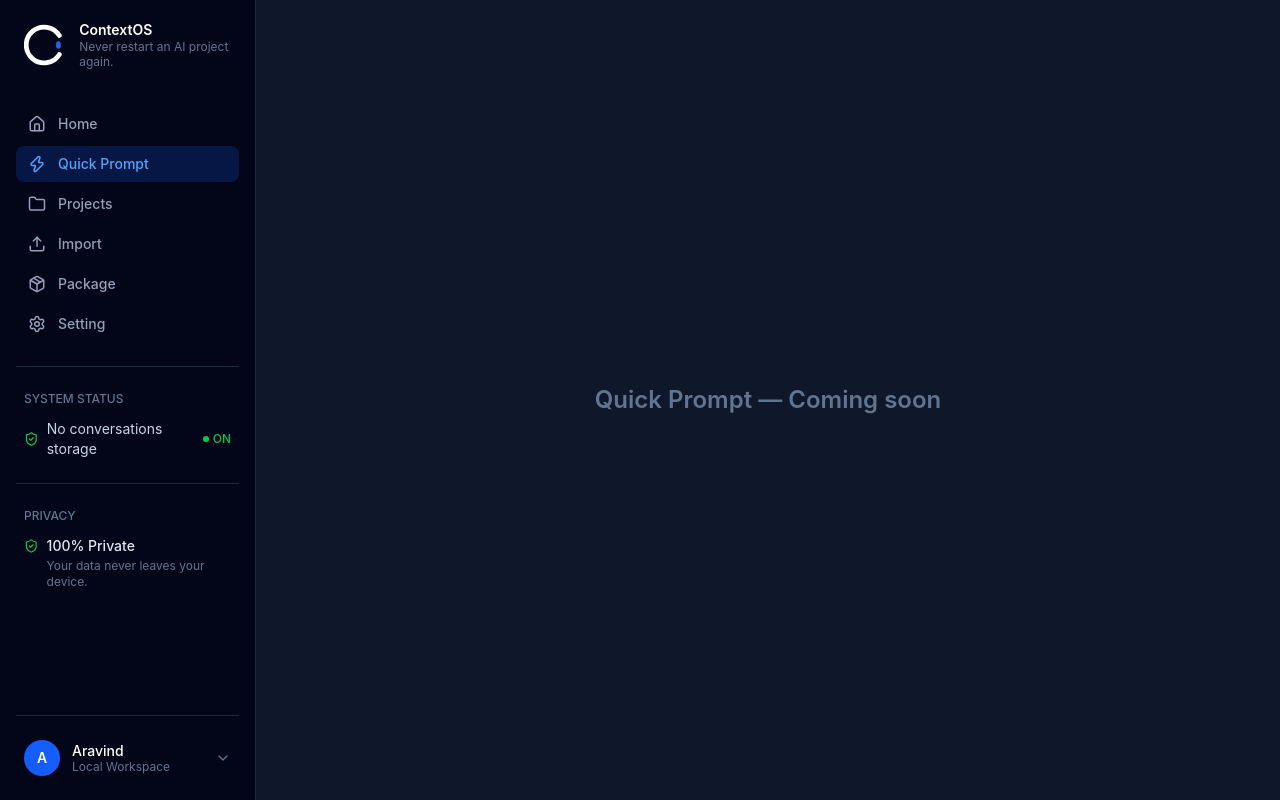
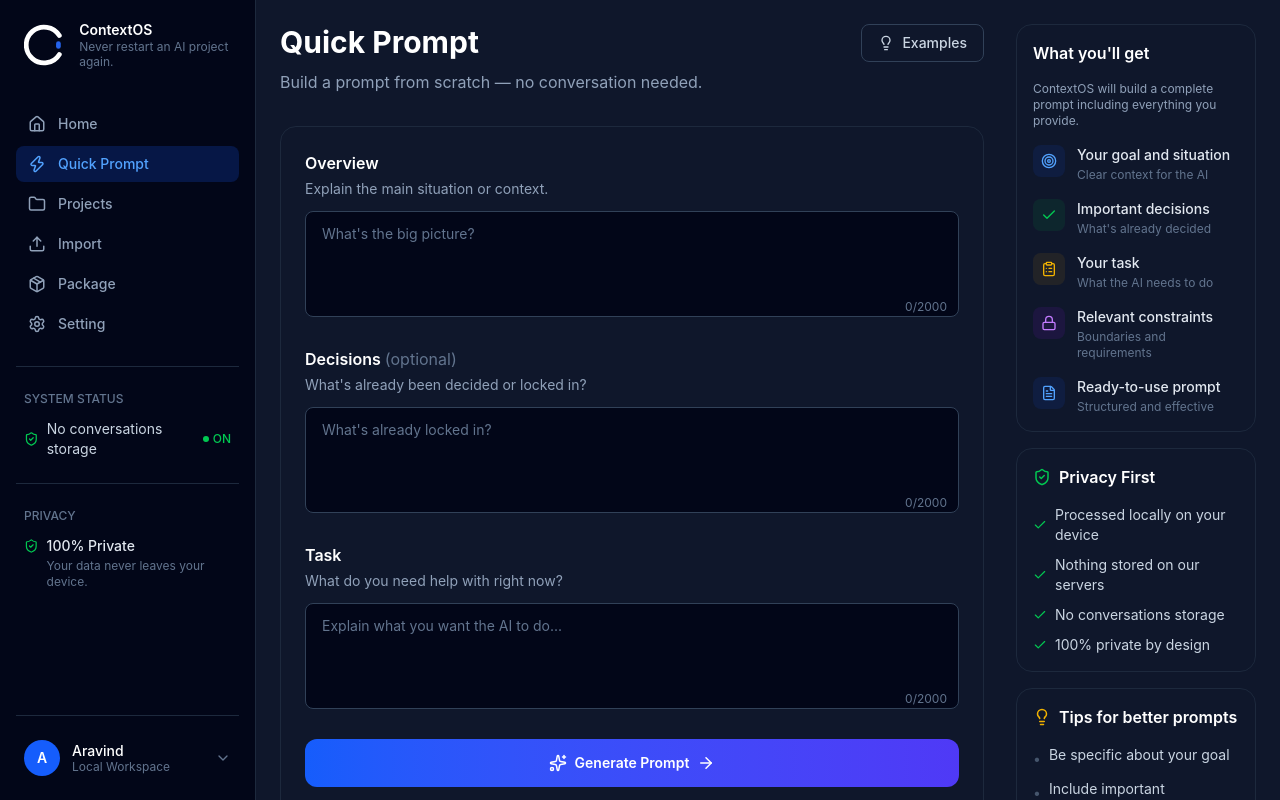
Before and after one commit to Ernest4599/Contextos-desktop-frontend-, a React (Vite) app: page /quick-prompt in a window 1280 px wide. Built offline with nearby package versions, Linux system fonts and the light colour scheme.

Commit message:
Add Quick Prompt page with form, What you'll get, Privacy First, and Tips panels

```diff
--- a/src/App.tsx
+++ b/src/App.tsx
@@ -3,6 +3,7 @@ import Sidebar from './Sidebar'
 import Home from './Home'
 import Import from './Import'
 import Processing from './Processing'
+import QuickPrompt from './QuickPrompt'
 import ComingSoon from './ComingSoon'
 
 function App() {
@@ -11,7 +12,7 @@ function App() {
       <Sidebar />
       <Routes>
         <Route path="/" element={<Home />} />
-        <Route path="/quick-prompt" element={<ComingSoon title="Quick Prompt" />} />
+        <Route path="/quick-prompt" element={<QuickPrompt />} />
         <Route path="/projects" element={<ComingSoon title="Projects" />} />
         <Route path="/import" element={<Import />} />
         <Route path="/processing" element={<Processing />} />
--- /dev/null
+++ b/src/QuickPrompt.tsx
@@ -0,0 +1,203 @@
+import { useState } from 'react'
+import { Lightbulb, Sparkles, ArrowRight, ShieldCheck, Target, Check, ClipboardList, Lock, FileText } from 'lucide-react'
+
+function QuickPrompt() {
+  const [overview, setOverview] = useState('')
+  const [decisions, setDecisions] = useState('')
+  const [task, setTask] = useState('')
+
+  return (
+    <div className="flex-1 flex gap-8 p-6 h-screen overflow-y-auto">
+      {/* Center column */}
+      <div className="flex-1">
+        <div className="flex items-start justify-between mb-2">
+          <h1 className="text-3xl font-bold text-white">Quick Prompt</h1>
+          <button
+            type="button"
+            className="flex items-center gap-2 border border-slate-700 text-slate-300 text-sm font-medium px-4 py-2 rounded-lg hover:bg-slate-800 transition-colors"
+          >
+            <Lightbulb size={16} />
+            Examples
+          </button>
+        </div>
+        <p className="text-slate-400 mb-8">Build a prompt from scratch — no conversation needed.</p>
+
+        <div className="border border-slate-800 rounded-2xl p-6">
+          <div className="mb-6">
+            <h3 className="text-white font-semibold mb-1">Overview</h3>
+            <p className="text-slate-400 text-sm mb-3">Explain the main situation or context.</p>
+            <div className="relative">
+              <textarea
+                rows={4}
+                maxLength={2000}
+                value={overview}
+                onChange={(e) => setOverview(e.target.value)}
+                placeholder="What's the big picture?"
+                className="w-full bg-slate-950 border border-slate-700 text-white text-sm rounded-lg px-4 py-3 placeholder:text-slate-500 focus:outline-none focus:border-blue-500 resize-none"
+              />
+              <span className="absolute bottom-2 right-3 text-slate-500 text-xs">{overview.length}/2000</span>
+            </div>
+          </div>
+
+          <div className="mb-6">
+            <h3 className="text-white font-semibold mb-1">
+              Decisions <span className="text-slate-500 font-normal">(optional)</span>
+            </h3>
+            <p className="text-slate-400 text-sm mb-3">What's already been decided or locked in?</p>
+            <div className="relative">
+              <textarea
+                rows={4}
+                maxLength={2000}
+                value={decisions}
+                onChange={(e) => setDecisions(e.target.value)}
+                placeholder="What's already locked in?"
+                className="w-full bg-slate-950 border border-slate-700 text-white text-sm rounded-lg px-4 py-3 placeholder:text-slate-500 focus:outline-none focus:border-blue-500 resize-none"
+              />
+              <span className="absolute bottom-2 right-3 text-slate-500 text-xs">{decisions.length}/2000</span>
+            </div>
+          </div>
+
+          <div className="mb-6">
+            <h3 className="text-white font-semibold mb-1">Task</h3>
+            <p className="text-slate-400 text-sm mb-3">What do you need help with right now?</p>
+            <div className="relative">
+              <textarea
+                rows={4}
+                maxLength={2000}
+                value={task}
+                onChange={(e) => setTask(e.target.value)}
+                placeholder="Explain what you want the AI to do..."
+                className="w-full bg-slate-950 border border-slate-700 text-white text-sm rounded-lg px-4 py-3 placeholder:text-slate-500 focus:outline-none focus:border-blue-500 resize-none"
+              />
+              <span className="absolute bottom-2 right-3 text-slate-500 text-xs">{task.length}/2000</span>
+            </div>
+          </div>
+
+          <button
+            type="button"
+            className="w-full flex items-center justify-center gap-2 bg-gradient-to-r from-blue-600 to-indigo-600 hover:from-blue-700 hover:to-indigo-700 text-white font-semibold text-sm py-3.5 rounded-xl transition-all"
+          >
+            <Sparkles size={18} />
+            Generate Prompt
+            <ArrowRight size={18} />
+          </button>
+
+          <div className="flex items-center justify-center gap-2 mt-4 text-slate-400 text-sm">
+            <ShieldCheck size={14} className="text-green-500" />
+            <p>Nothing is stored on our side beyond generating this prompt.</p>
+          </div>
+        </div>
+      </div>
+
+      {/* Right column */}
+      <div className="w-60 shrink-0 ml-auto flex flex-col gap-4">
+        <div className="bg-slate-900 border border-slate-800 rounded-2xl p-4">
+          <h3 className="text-white font-semibold mb-4">What you'll get</h3>
+          <p className="text-slate-400 text-xs mb-4">ContextOS will build a complete prompt including everything you provide.</p>
+
+          <div className="flex flex-col gap-4">
+            <div className="flex gap-3">
+              <div className="w-8 h-8 rounded-lg bg-blue-600/10 flex items-center justify-center shrink-0">
+                <Target size={16} className="text-blue-400" />
+              </div>
+              <div>
+                <p className="text-slate-200 text-sm font-medium">Your goal and situation</p>
+                <p className="text-slate-500 text-xs mt-0.5">Clear context for the AI</p>
+              </div>
+            </div>
+            <div className="flex gap-3">
+              <div className="w-8 h-8 rounded-lg bg-green-600/10 flex items-center justify-center shrink-0">
+                <Check size={16} className="text-green-500" />
+              </div>
+              <div>
+                <p className="text-slate-200 text-sm font-medium">Important decisions</p>
+                <p className="text-slate-500 text-xs mt-0.5">What's already decided</p>
+              </div>
+            </div>
+            <div className="flex gap-3">
+              <div className="w-8 h-8 rounded-lg bg-yellow-600/10 flex items-center justify-center shrink-0">
+                <ClipboardList size={16} className="text-yellow-500" />
+              </div>
+              <div>
+                <p className="text-slate-200 text-sm font-medium">Your task</p>
+                <p className="text-slate-500 text-xs mt-0.5">What the AI needs to do</p>
+              </div>
+            </div>
+            <div className="flex gap-3">
+              <div className="w-8 h-8 rounded-lg bg-purple-600/10 flex items-center justify-center shrink-0">
+                <Lock size={16} className="text-purple-400" />
+              </div>
+              <div>
+                <p className="text-slate-200 text-sm font-medium">Relevant constraints</p>
+                <p className="text-slate-500 text-xs mt-0.5">Boundaries and requirements</p>
+              </div>
+            </div>
+            <div className="flex gap-3">
+              <div className="w-8 h-8 rounded-lg bg-blue-600/10 flex items-center justify-center shrink-0">
+                <FileText size={16} className="text-blue-400" />
+              </div>
+              <div>
+                <p className="text-slate-200 text-sm font-medium">Ready-to-use prompt</p>
+                <p className="text-slate-500 text-xs mt-0.5">Structured and effective</p>
+              </div>
+            </div>
+          </div>
+        </div>
+
+        <div className="bg-slate-900 border border-slate-800 rounded-2xl p-4">
+          <div className="flex items-center gap-2 mb-4">
+            <ShieldCheck size={18} className="text-green-500" />
+            <h3 className="text-white font-semibold">Privacy First</h3>
+          </div>
+
+          <div className="flex flex-col gap-2.5">
+            <div className="flex items-center gap-2">
+              <Check size={14} className="text-green-500 shrink-0" />
+              <span className="text-slate-300 text-sm">Processed locally on your device</span>
+            </div>
+            <div className="flex items-center gap-2">
+              <Check size={14} className="text-green-500 shrink-0" />
+              <span className="text-slate-300 text-sm">Nothing stored on our servers</span>
+            </div>
+            <div className="flex items-center gap-2">
+              <Check size={14} className="text-green-500 shrink-0" />
+              <span className="text-slate-300 text-sm">No conversations storage</span>
+            </div>
+            <div className="flex items-center gap-2">
+              <Check size={14} className="text-green-500 shrink-0" />
+              <span className="text-slate-300 text-sm">100% private by design</span>
+            </div>
+          </div>
+        </div>
+
+        <div className="bg-slate-900 border border-slate-800 rounded-2xl p-4">
+          <div className="flex items-center gap-2 mb-4">
+            <Lightbulb size={18} className="text-yellow-500" />
+            <h3 className="text-white font-semibold">Tips for better prompts</h3>
+          </div>
+
+          <ul className="flex flex-col gap-2.5">
+            <li className="flex items-start gap-2 text-slate-300 text-sm">
+              <span className="text-slate-600 mt-1">•</span>
+              Be specific about your goal
+            </li>
+            <li className="flex items-start gap-2 text-slate-300 text-sm">
+              <span className="text-slate-600 mt-1">•</span>
+              Include important constraints
+            </li>
+            <li className="flex items-start gap-2 text-slate-300 text-sm">
+              <span className="text-slate-600 mt-1">•</span>
+              List what's already decided
+            </li>
+            <li className="flex items-start gap-2 text-slate-300 text-sm">
+              <span className="text-slate-600 mt-1">•</span>
+              Describe the task clearly
+            </li>
+          </ul>
+        </div>
+      </div>
+    </div>
+  )
+}
+
+export default QuickPrompt
```
